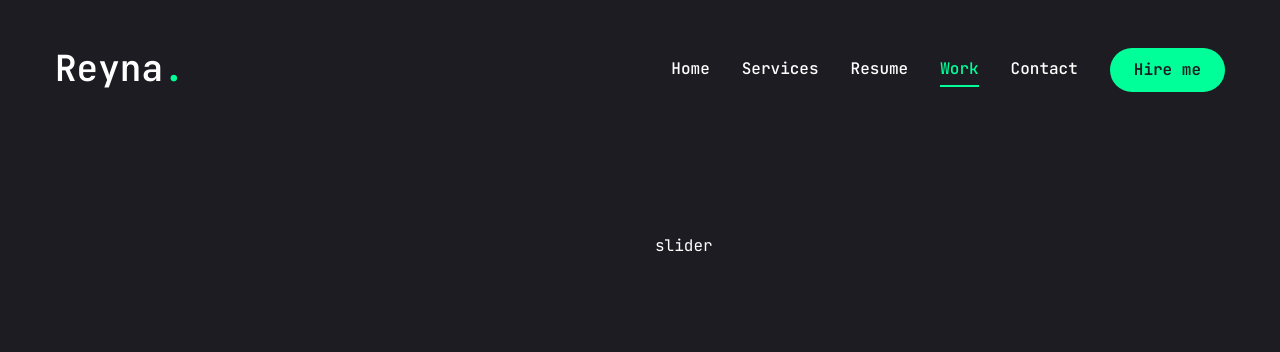
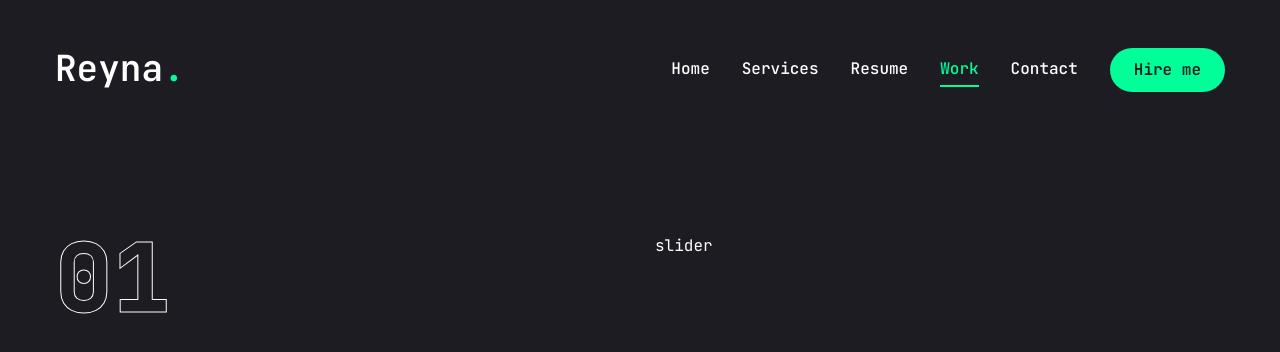
Before and after one commit to reynaroma/reyna-portfolio, a Next.js app: page /work in a window 1280 px wide. Shown: the top 352 px of the page. Built offline with nearby package versions, Linux system fonts and the light colour scheme.

Commit message:
Add styles on the project number

```diff
--- a/app/work/page.jsx
+++ b/app/work/page.jsx
@@ -72,7 +72,7 @@ const Work = () => {
           <div className='w-full xl:w-[50%] xl:h-[460px] flex flex-col xl:justify-between order-2 xl:order-none'>
             <div>
               {/* outline num */}
-              <div className=''>{projects.num}</div>
+              <div className='text-8xl leading-none font-extrabold text-transparent text-outline'>{project.num}</div>
             </div>
           </div>
           <div className='w-full xl:w-[50%]'>slider</div>
```
